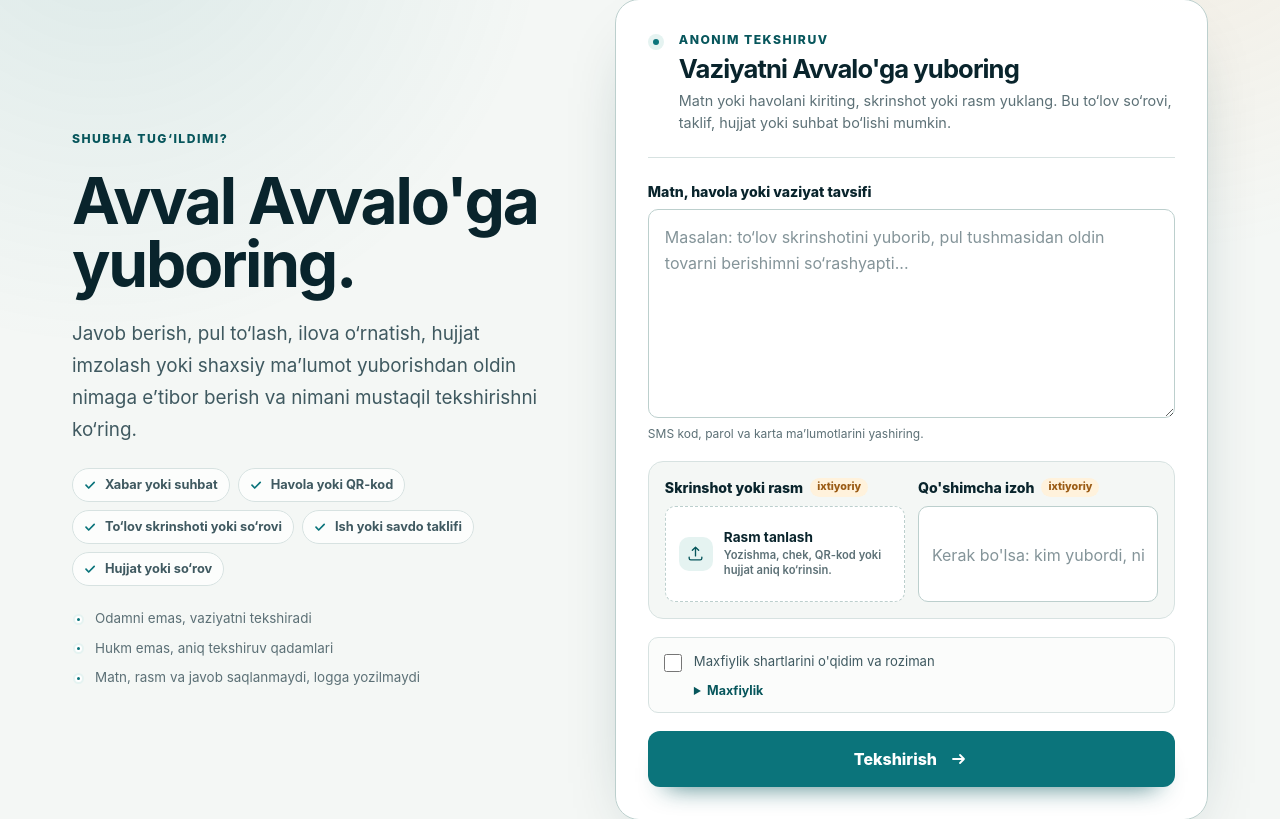
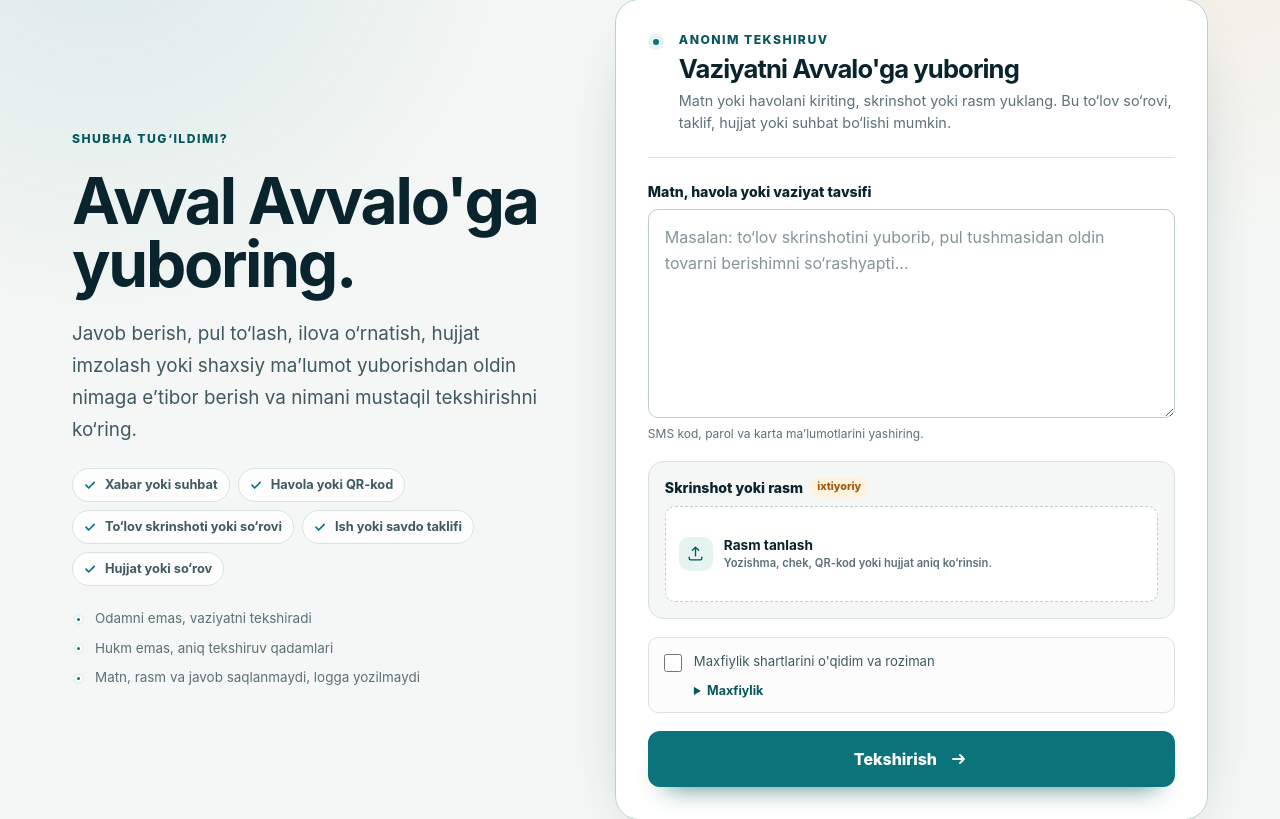
Before and after one commit to Dor28/avvalo, a FastAPI app: page / in a window 1280 px wide. Shown: the part 164-983 px from the top of the page. Run offline with FastAPI, Linux system fonts and the light colour scheme; parts of the project's set-up code (start-up, migrations or seed data) failed here and were passed over.

Commit message:
fix: remove short context field

```diff
--- a/app/web/routes.py
+++ b/app/web/routes.py
@@ -63,13 +63,11 @@ def _static_version() -> str:
 templates.env.globals["static_version"] = _static_version()
 DEV_WEB_SESSION_SECRET = "development-web-session-secret"
 WEB_MAX_TEXT_CHARS = 6000
-WEB_MAX_CAPTION_CHARS = 500
 WEB_IP_SCOPE = "web_ip"
 
 # The form's own maxlength attributes come from the same constants the POST
 # handler validates against, so the browser can never invite an oversized body.
 templates.env.globals["max_text_chars"] = WEB_MAX_TEXT_CHARS
-templates.env.globals["max_caption_chars"] = WEB_MAX_CAPTION_CHARS
 templates.env.globals["short_language_labels"] = {
     "uz_latn": "O‘z",
     "uz_cyrl": "Ўз",
@@ -134,7 +132,6 @@ WEB_COPY = {
         "title": "Avvalo",
         "privacy_title": "Maxfiylik",
         "consent_label": "Maxfiylik shartlarini o'qidim va roziman",
-        "caption_label": "Qo'shimcha izoh",
         "image_label": "Skrinshot yoki rasm",
         "optional_label": "ixtiyoriy",
         "choose_file": "Rasm tanlash",
@@ -158,7 +155,6 @@ WEB_COPY = {
                 "Masalan: to‘lov skrinshotini yuborib, pul tushmasidan oldin "
                 "tovarni berishimni so‘rashyapti..."
             ),
-            "caption_placeholder": "Kerak bo'lsa: kim yubordi, nima so'rayapti?",
             "image_hint": "Yozishma, chek, QR-kod yoki hujjat aniq ko‘rinsin.",
             "use_cases": [
                 "Xabar yoki suhbat",
@@ -228,7 +224,6 @@ WEB_COPY = {
         "title": "Avvalo",
         "privacy_title": "Махфийлик",
         "consent_label": "Махфийлик шартларини ўқидим ва розиман",
-        "caption_label": "Қўшимча изоҳ",
         "image_label": "Скриншот ёки расм",
         "optional_label": "ихтиёрий",
         "choose_file": "Расм танлаш",
@@ -252,7 +247,6 @@ WEB_COPY = {
                 "Масалан: тўлов скриншотини юбориб, пул тушмасидан олдин "
                 "товарни беришимни сўрашяпти..."
             ),
-            "caption_placeholder": "Керак бўлса: ким юборди, нима сўраяпти?",
             "image_hint": "Ёзишма, чек, QR-код ёки ҳужжат аниқ кўринсин.",
             "use_cases": [
                 "Хабар ёки суҳбат",
@@ -322,7 +316,6 @@ WEB_COPY = {
         "title": "Avvalo",
         "privacy_title": "Конфиденциальность",
         "consent_label": "Я прочитал условия конфиденциальности и согласен",
-        "caption_label": "Короткий контекст",
         "image_label": "Скриншот или фото",
         "optional_label": "необязательно",
         "choose_file": "Выбрать фото",
@@ -346,7 +339,6 @@ WEB_COPY = {
                 "Например: прислали скрин оплаты и просят отдать товар до "
                 "зачисления денег..."
             ),
-            "caption_placeholder": "Если нужно: кто написал и чего просит?",
             "image_hint": "Подойдёт читаемый скриншот переписки, чека, QR-кода или документа.",
             "use_cases": [
                 "Сообщение или переписка",
@@ -495,7 +487,6 @@ async def check(
     request: Request,
     language: Annotated[str, Form()] = DEFAULT_LANGUAGE,
     text: Annotated[str, Form()] = "",
-    caption: Annotated[str, Form()] = "",
     consent: Annotated[str | None, Form()] = None,
     turnstile_token: Annotated[str | None, Form(alias="cf-turnstile-response")] = None,
     image: Annotated[UploadFile | None, File()] = None,
@@ -528,7 +519,7 @@ async def check(
                 web_session=web_session,
             )
 
-        limit_error = _form_limit_error(copy, text=text, caption=caption)
+        limit_error = _form_limit_error(copy, text=text)
         if limit_error is not None:
             return _partial(
                 request,
@@ -562,7 +553,6 @@ async def check(
             input_type=input_type,
             raw_text=text or None,
             image_bytes=image_bytes,
-            caption=caption or None,
         )
 
         ip_limit = await _reserve_web_ip_limit(
@@ -623,8 +613,8 @@ async def _ensure_web_consent(
     return True
 
 
-def _form_limit_error(copy: dict, *, text: str, caption: str) -> str | None:
-    if len(text) > WEB_MAX_TEXT_CHARS or len(caption) > WEB_MAX_CAPTION_CHARS:
+def _form_limit_error(copy: dict, *, text: str) -> str | None:
+    if len(text) > WEB_MAX_TEXT_CHARS:
         return copy["too_long_error"]
     return None
 
--- a/app/web/static/styles.css
+++ b/app/web/static/styles.css
@@ -522,7 +522,7 @@ textarea[aria-invalid="true"],
 .attachment-grid {
   min-width: 0;
   display: grid;
-  grid-template-columns: minmax(0, 1fr) minmax(0, 1fr);
+  grid-template-columns: minmax(0, 1fr);
   gap: 13px;
   padding: 16px;
   border: 1px solid var(--line);
@@ -657,12 +657,6 @@ textarea[aria-invalid="true"],
 .file-clear:hover {
   color: #ffffff;
   background: var(--teal);
-}
-
-.context-field input {
-  min-height: 96px;
-  padding-top: 13px;
-  align-self: stretch;
 }
 
 .consent-panel {
@@ -1894,8 +1888,7 @@ textarea[aria-invalid="true"],
     padding: 13px;
   }
 
-  .file-drop,
-  .context-field input {
+  .file-drop {
     min-height: 78px;
   }
 
--- a/app/web/templates/_check_form.html
+++ b/app/web/templates/_check_form.html
@@ -54,15 +54,6 @@
         <button type="button" class="file-clear" aria-label="{{ copy.clear_file }}">&times;</button>
       </p>
     </div>
-
-    <label class="field context-field">
-      <span class="field-label">
-        {{ copy.caption_label }}
-        <span class="optional-tag">{{ copy.optional_label }}</span>
-      </span>
-      <input name="caption" type="text" maxlength="{{ max_caption_chars }}"
-             placeholder="{{ check_copy.caption_placeholder }}">
-    </label>
   </div>
 
   {% if turnstile_site_key %}
```
Also changed, not shown: tests/test_t13_web.py (+2 -0 lines).
